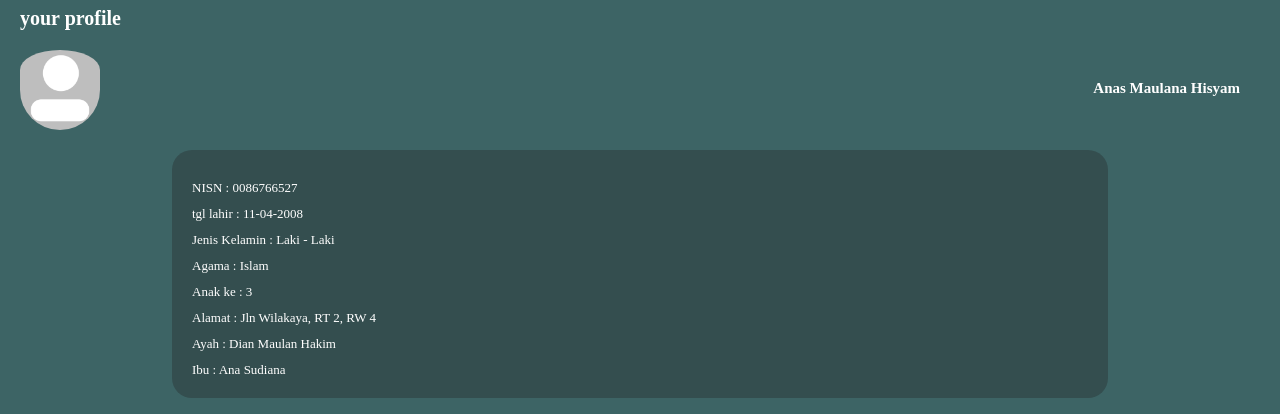
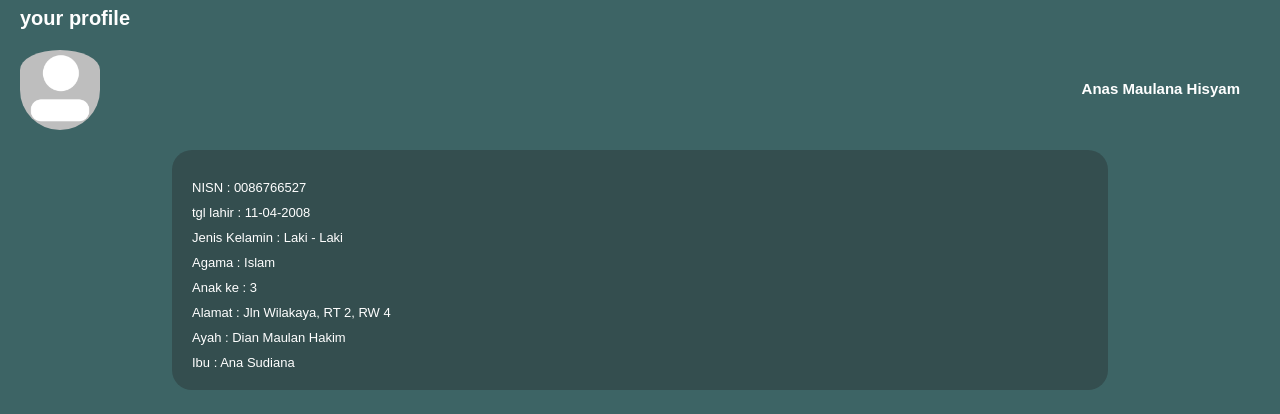
Before and after one commit to Virgarakha/Anasakun, a plain HTML site: page index.html in a window 1280 px wide. Shown: the part 63-477 px from the top of the page. Drawn offline with Linux system fonts and the light colour scheme.

Commit message:
style.css

```diff
--- a/style.css
+++ b/style.css
@@ -5,6 +5,10 @@
 
 body {
   background-color: #3d6465;
+}
+
+html {
+  font-family: Sans-Serif;
 }
 
 .nav2 h1 {
```
